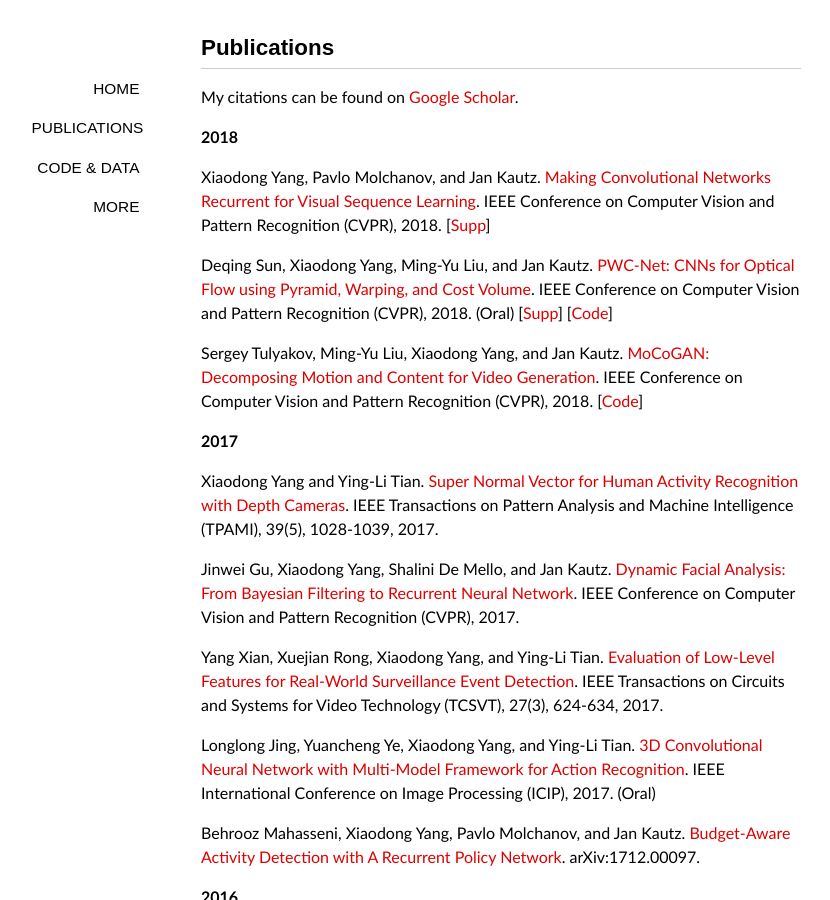
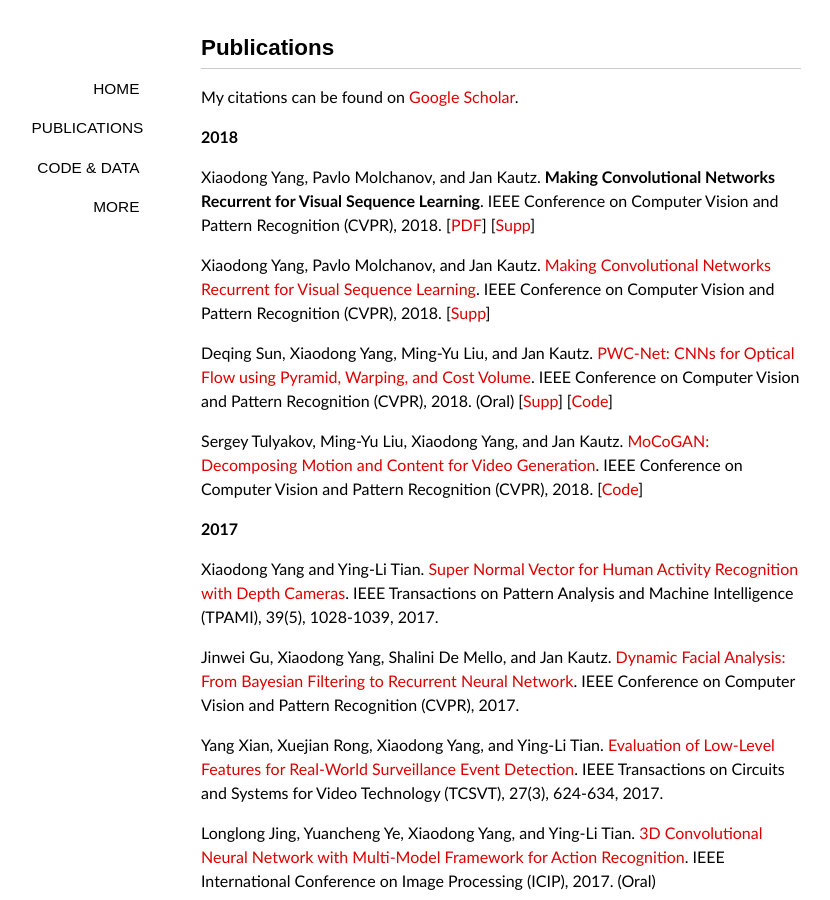
Before and after one commit to xiaodongyang/xiaodongyang.github.io, a Jekyll site: the page built from publications/index.md, in a window 1280 px wide and 900 px high. Shown: the whole window, without its empty margins (139-969 px from the left). Built offline with Jekyll 4.4.1, drawn with Linux system fonts in a browser that asks for light colours; some web fonts are replaced.

Commit message:
Update index.md

```diff
--- a/publications/index.md
+++ b/publications/index.md
@@ -8,6 +8,8 @@ My citations can be found on [Google Scholar](http://scholar.google.com/citation
 <br>
 
 **2018**
+
+Xiaodong Yang, Pavlo Molchanov, and Jan Kautz. __Making Convolutional Networks Recurrent for Visual Sequence Learning__. IEEE Conference on Computer Vision and Pattern Recognition (CVPR), 2018. [[PDF](/publications/papers/prernn-cvpr18.pdf)] [[Supp](/publications/papers/prernn-supp-cvpr18.pdf)]
 
 Xiaodong Yang, Pavlo Molchanov, and Jan Kautz. [Making Convolutional Networks Recurrent for Visual Sequence Learning](/publications/papers/prernn-cvpr18.pdf). IEEE Conference on Computer Vision and Pattern Recognition (CVPR), 2018. [[Supp](/publications/papers/prernn-supp-cvpr18.pdf)]
 
```
